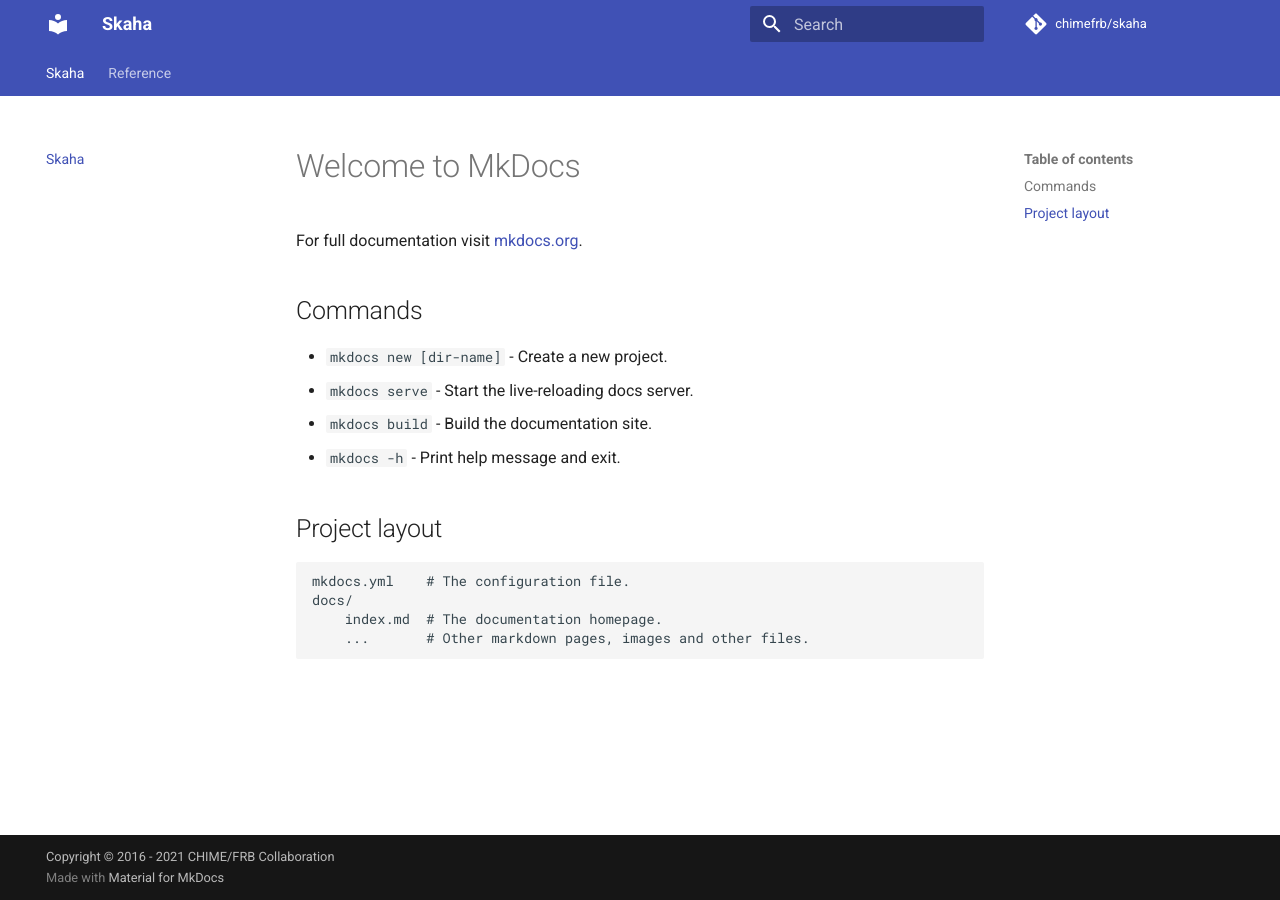
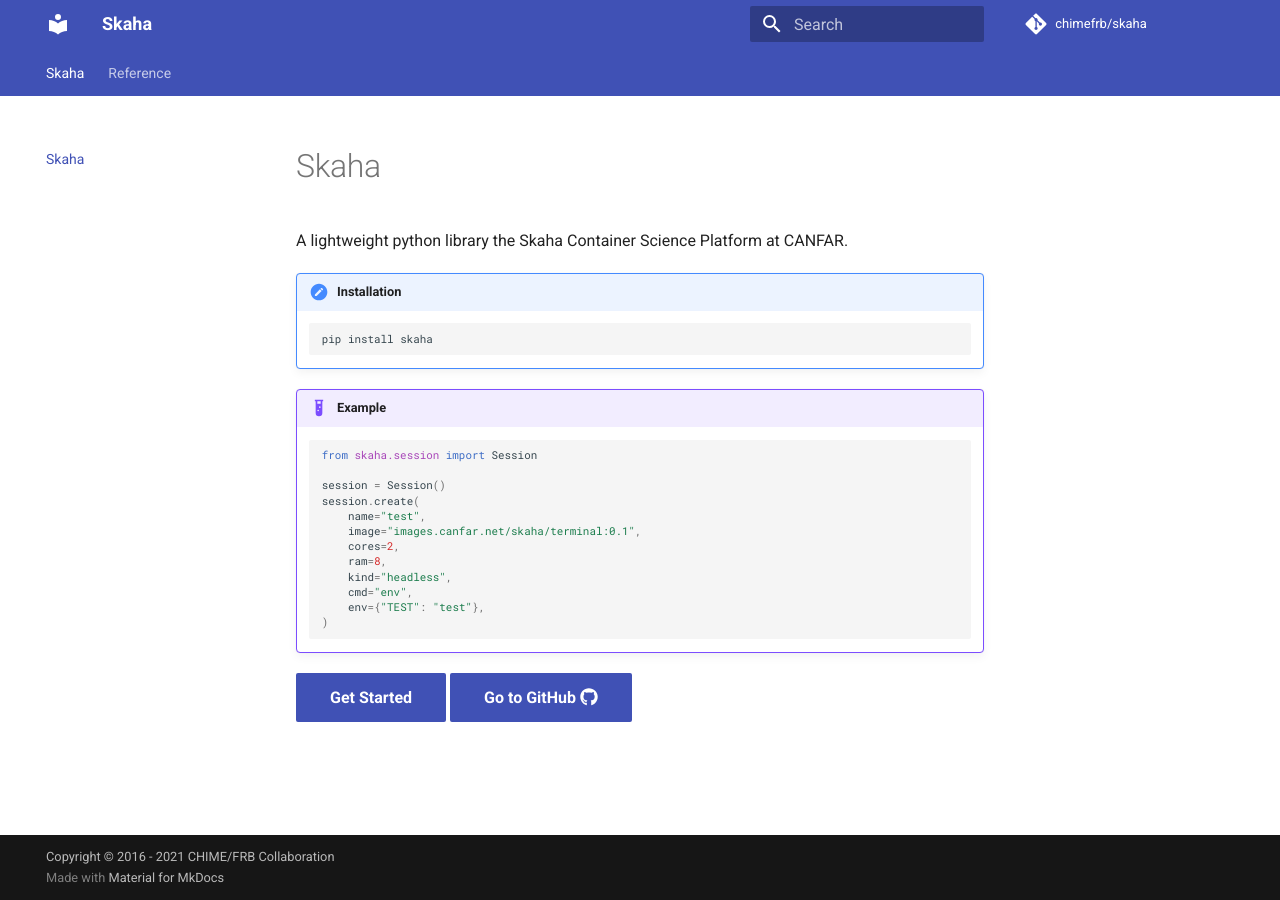
Before and after one commit to CHIMEFRB/skaha, an MkDocs documentation site: the page built from docs/index.md, in a window 1280 px wide. Built offline with MkDocs 1.6.1 and Material for MkDocs 9.7.7, drawn with Linux system fonts in a browser that asks for light colours; comment, search, counter and statistics services are not loaded.

Commit message:
Added index page. -SB

````diff
--- a/docs/index.md
+++ b/docs/index.md
@@ -1,17 +1,27 @@
-# Welcome to MkDocs
+A lightweight python library the Skaha Container Science Platform at CANFAR.
 
-For full documentation visit [mkdocs.org](https://www.mkdocs.org).
+!!! Installation
 
-## Commands
+    ```bash
+    pip install skaha
+    ```
 
-* `mkdocs new [dir-name]` - Create a new project.
-* `mkdocs serve` - Start the live-reloading docs server.
-* `mkdocs build` - Build the documentation site.
-* `mkdocs -h` - Print help message and exit.
+!!! example
 
-## Project layout
+    ```python
+    from skaha.session import Session
 
-    mkdocs.yml    # The configuration file.
-    docs/
-        index.md  # The documentation homepage.
-        ...       # Other markdown pages, images and other files.
+    session = Session()
+    session.create(
+        name="test",
+        image="images.canfar.net/skaha/terminal:0.1",
+        cores=2,
+        ram=8,
+        kind="headless",
+        cmd="env",
+        env={"TEST": "test"},
+    )
+    ```
+
+[Get Started](client.md){: .md-button .md-button--primary }
+[Go to GitHub :fontawesome-brands-github:](https://github.com/chimefrb/skaha){: .md-button .md-button--primary }
````
